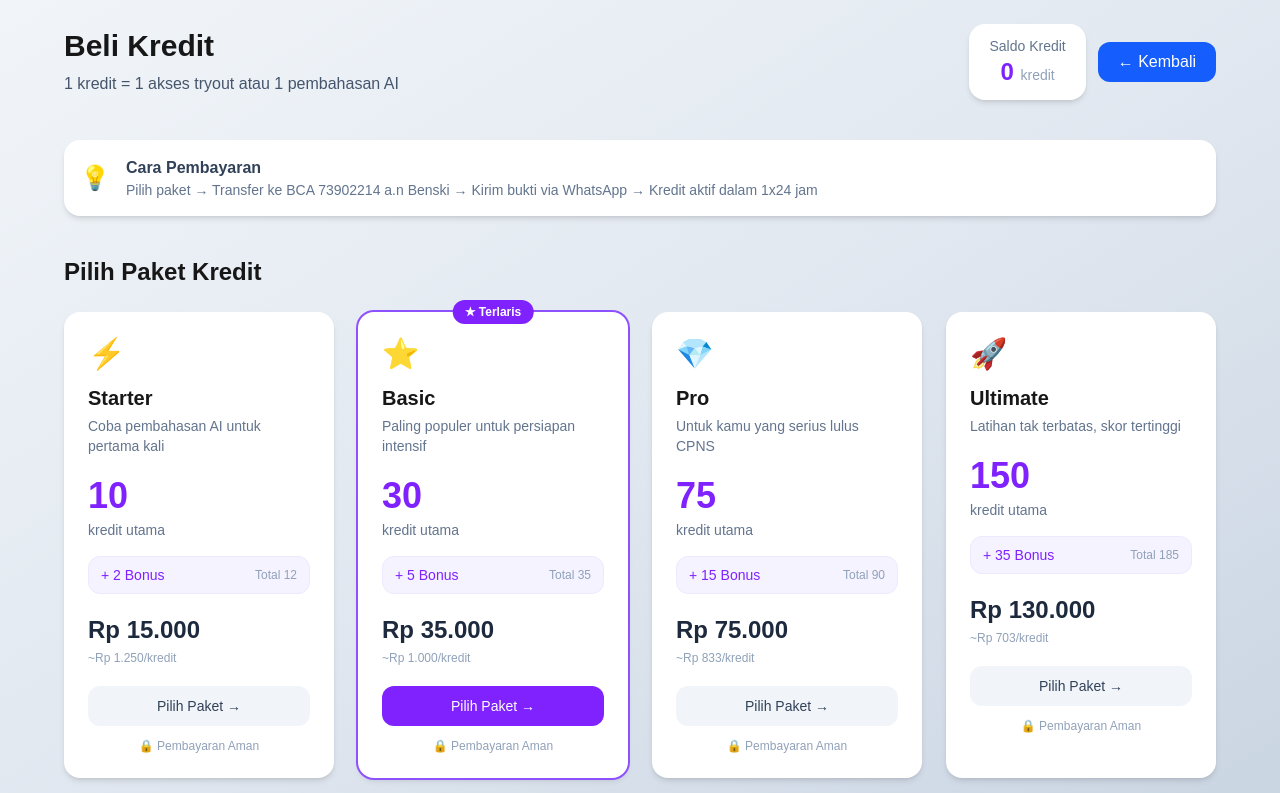
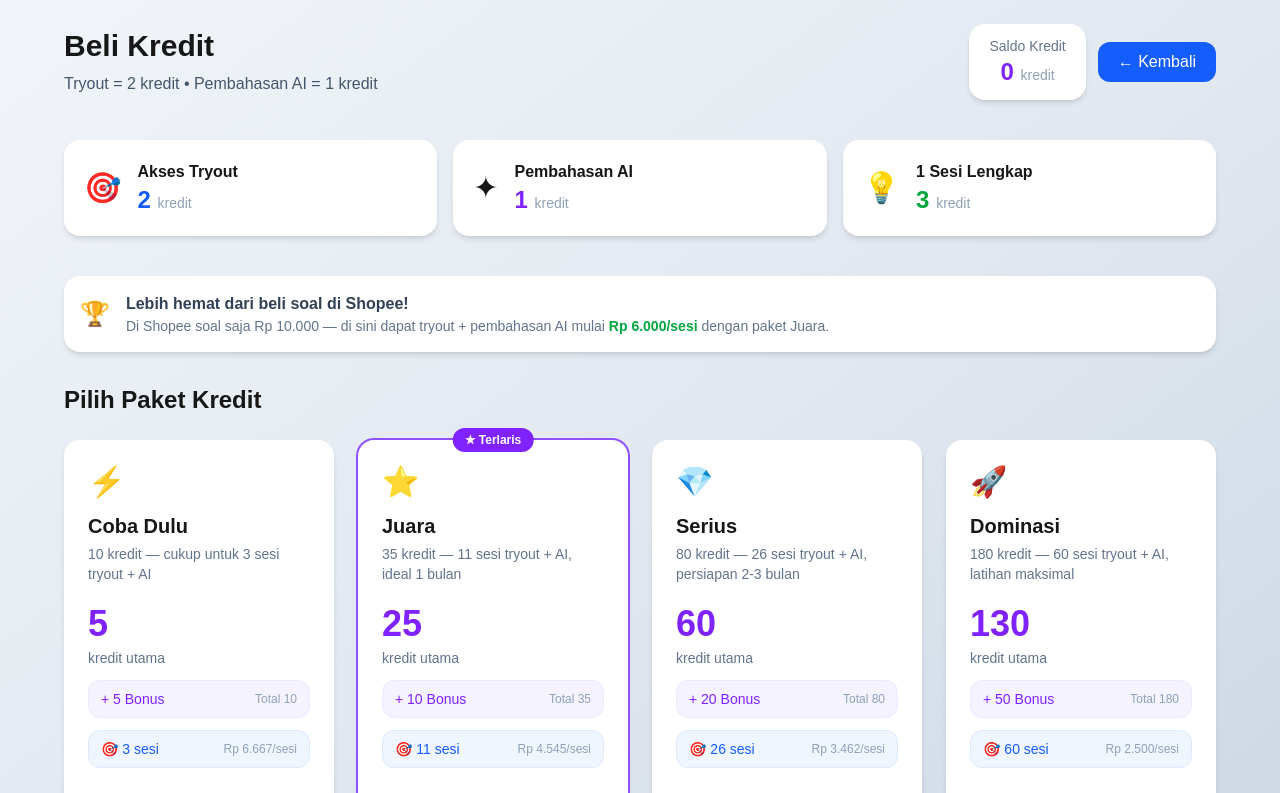
Before and after one commit to ebennaga/tryout-quiz, a Next.js app: page /dashboard/credits in a window 1280 px wide. Shown: the top 793 px of the page. Built offline with nearby package versions, Linux system fonts and the light colour scheme; no server answers.

Commit message:
feat : implement kredit point

```diff
--- a/app/dashboard/credits/page.tsx
+++ b/app/dashboard/credits/page.tsx
@@ -6,41 +6,41 @@ import { useRouter } from "next/navigation";
 
 const PACKAGES = [
   {
-    id: "starter",
-    name: "Starter",
+    id: "coba",
+    name: "Coba Dulu",
     emoji: "⚡",
-    credits: 10,
-    bonus: 2,
-    price: 15000,
-    desc: "Coba pembahasan AI untuk pertama kali",
+    credits: 5,
+    bonus: 5,
+    price: 20000,
+    desc: "10 kredit — cukup untuk 3 sesi tryout + AI",
   },
   {
-    id: "basic",
-    name: "Basic",
+    id: "juara",
+    name: "Juara",
     emoji: "⭐",
-    credits: 30,
-    bonus: 5,
-    price: 35000,
+    credits: 25,
+    bonus: 10,
+    price: 50000,
     best: true,
-    desc: "Paling populer untuk persiapan intensif",
+    desc: "35 kredit — 11 sesi tryout + AI, ideal 1 bulan",
   },
   {
-    id: "pro",
-    name: "Pro",
+    id: "serius",
+    name: "Serius",
     emoji: "💎",
-    credits: 75,
-    bonus: 15,
-    price: 75000,
-    desc: "Untuk kamu yang serius lulus CPNS",
+    credits: 60,
+    bonus: 20,
+    price: 90000,
+    desc: "80 kredit — 26 sesi tryout + AI, persiapan 2-3 bulan",
   },
   {
-    id: "ultimate",
-    name: "Ultimate",
+    id: "dominasi",
+    name: "Dominasi",
     emoji: "🚀",
-    credits: 150,
-    bonus: 35,
-    price: 130000,
-    desc: "Latihan tak terbatas, skor tertinggi",
+    credits: 130,
+    bonus: 50,
+    price: 150000,
+    desc: "180 kredit — 60 sesi tryout + AI, latihan maksimal",
   },
 ];
 
@@ -48,7 +48,7 @@ const BANK_INFO = {
   bank: "BCA",
   norek: "73902214",
   nama: "Benski",
-  whatsapp: "+6281314180047",
+  whatsapp: "089515386867",
 };
 
 type Step = "list" | "detail" | "confirm";
@@ -91,10 +91,12 @@ export default function CreditsPage() {
   const handleSendWA = () => {
     if (!selectedPkg || !user) return;
     const total = selectedPkg.credits + selectedPkg.bonus;
+    const sessions = Math.floor(total / 3);
     const message = encodeURIComponent(
       `Halo Admin, saya ingin membeli kredit CPNS Tryout.\n\n` +
         `📦 Paket: ${selectedPkg.name}\n` +
         `💎 Kredit: ${selectedPkg.credits} + ${selectedPkg.bonus} bonus = ${total} kredit\n` +
+        `🎯 Setara: ${sessions} sesi tryout + pembahasan AI\n` +
         `💰 Nominal: ${formatPrice(selectedPkg.price)}\n` +
         `📧 Email: ${user?.email}\n\n` +
         `Terlampir bukti transfer saya.`,
@@ -113,6 +115,7 @@ export default function CreditsPage() {
 
   if (step === "detail" && selectedPkg) {
     const total = selectedPkg.credits + selectedPkg.bonus;
+    const sessions = Math.floor(total / 3);
     return (
       <div className="min-h-screen bg-gradient-to-br from-slate-100 via-slate-200 to-slate-300 p-6">
         <div className="max-w-lg mx-auto">
@@ -126,7 +129,7 @@ export default function CreditsPage() {
           <div className="bg-white rounded-2xl shadow-md p-8">
             <h2 className="text-2xl font-bold mb-1">Detail Pembayaran</h2>
             <p className="text-slate-500 text-sm mb-8">
-              Paket {selectedPkg.name} — {total} kredit
+              Paket {selectedPkg.name} — {total} kredit ({sessions} sesi)
             </p>
 
             {/* Ringkasan paket */}
@@ -140,7 +143,14 @@ export default function CreditsPage() {
               <div className="flex justify-between items-center mb-2">
                 <span className="text-sm text-slate-600">Kredit</span>
                 <span className="font-semibold text-violet-600">
-                  {selectedPkg.credits} + {selectedPkg.bonus} bonus
+                  {selectedPkg.credits} + {selectedPkg.bonus} bonus = {total}{" "}
+                  kredit
+                </span>
+              </div>
+              <div className="flex justify-between items-center mb-2">
+                <span className="text-sm text-slate-600">Setara</span>
+                <span className="font-semibold text-blue-600">
+                  {sessions}x tryout + pembahasan AI
                 </span>
               </div>
               <div className="border-t border-violet-100 my-3" />
@@ -151,6 +161,21 @@ export default function CreditsPage() {
                 <span className="text-xl font-bold text-violet-600">
                   {formatPrice(selectedPkg.price)}
                 </span>
+              </div>
+            </div>
+
+            {/* Info biaya kredit */}
+            <div className="bg-blue-50 border border-blue-100 rounded-xl p-4 mb-6">
+              <p className="text-sm font-semibold text-blue-700 mb-2">
+                💡 Biaya penggunaan kredit
+              </p>
+              <div className="flex justify-between text-sm text-blue-700 mb-1">
+                <span>Akses 1 tryout</span>
+                <span className="font-semibold">2 kredit</span>
+              </div>
+              <div className="flex justify-between text-sm text-blue-700">
+                <span>Pembahasan AI</span>
+                <span className="font-semibold">1 kredit</span>
               </div>
             </div>
 
@@ -188,11 +213,11 @@ export default function CreditsPage() {
             </div>
 
             {/* Langkah */}
-            <div className="bg-blue-50 border border-blue-100 rounded-xl p-4 mb-6">
-              <p className="text-sm font-semibold text-blue-700 mb-3">
+            <div className="bg-slate-50 border border-slate-100 rounded-xl p-4 mb-6">
+              <p className="text-sm font-semibold text-slate-700 mb-3">
                 📋 Langkah Pembayaran:
               </p>
-              <ol className="text-sm text-blue-700 space-y-2 list-decimal list-inside">
+              <ol className="text-sm text-slate-600 space-y-2 list-decimal list-inside">
                 <li>
                   Transfer tepat{" "}
                   <span className="font-bold">
@@ -209,7 +234,6 @@ export default function CreditsPage() {
               </ol>
             </div>
 
-            {/* Tombol WA */}
             <button
               onClick={handleSendWA}
               className="w-full py-3 bg-green-500 hover:bg-green-600 text-white font-semibold rounded-xl transition flex items-center justify-center gap-2"
@@ -226,6 +250,8 @@ export default function CreditsPage() {
   }
 
   if (step === "confirm") {
+    const total = selectedPkg ? selectedPkg.credits + selectedPkg.bonus : 0;
+    const sessions = Math.floor(total / 3);
     return (
       <div className="min-h-screen bg-gradient-to-br from-slate-100 via-slate-200 to-slate-300 p-6 flex items-center justify-center">
         <div className="bg-white rounded-2xl shadow-md p-10 max-w-md w-full text-center">
@@ -245,8 +271,13 @@ export default function CreditsPage() {
             <div className="flex justify-between text-sm mb-2">
               <span className="text-slate-500">Total Kredit</span>
               <span className="font-medium text-violet-600">
-                {selectedPkg ? selectedPkg.credits + selectedPkg.bonus : 0}{" "}
-                kredit
+                {total} kredit
+              </span>
+            </div>
+            <div className="flex justify-between text-sm mb-2">
+              <span className="text-slate-500">Setara</span>
+              <span className="font-medium text-blue-600">
+                {sessions} sesi tryout + AI
               </span>
             </div>
             <div className="flex justify-between text-sm">
@@ -276,7 +307,7 @@ export default function CreditsPage() {
           <div>
             <h1 className="text-3xl font-bold">Beli Kredit</h1>
             <p className="text-slate-600 mt-2">
-              1 kredit = 1 akses tryout atau 1 pembahasan AI
+              Tryout = 2 kredit • Pembahasan AI = 1 kredit
             </p>
           </div>
           <div className="flex items-center gap-3">
@@ -298,26 +329,72 @@ export default function CreditsPage() {
           </div>
         </div>
 
+        {/* Info biaya */}
+        <div className="grid md:grid-cols-3 gap-4 mb-10">
+          <div className="bg-white p-5 rounded-2xl shadow-md flex items-center gap-4">
+            <span className="text-3xl">🎯</span>
+            <div>
+              <p className="font-semibold">Akses Tryout</p>
+              <p className="text-2xl font-bold text-blue-600">
+                2{" "}
+                <span className="text-sm font-normal text-slate-400">
+                  kredit
+                </span>
+              </p>
+            </div>
+          </div>
+          <div className="bg-white p-5 rounded-2xl shadow-md flex items-center gap-4">
+            <span className="text-3xl">✦</span>
+            <div>
+              <p className="font-semibold">Pembahasan AI</p>
+              <p className="text-2xl font-bold text-violet-600">
+                1{" "}
+                <span className="text-sm font-normal text-slate-400">
+                  kredit
+                </span>
+              </p>
+            </div>
+          </div>
+          <div className="bg-white p-5 rounded-2xl shadow-md flex items-center gap-4">
+            <span className="text-3xl">💡</span>
+            <div>
+              <p className="font-semibold">1 Sesi Lengkap</p>
+              <p className="text-2xl font-bold text-green-600">
+                3{" "}
+                <span className="text-sm font-normal text-slate-400">
+                  kredit
+                </span>
+              </p>
+            </div>
+          </div>
+        </div>
+
         {/* Info banner */}
-        <div className="bg-white p-4 rounded-2xl shadow-md mb-10 flex items-center gap-4">
-          <span className="text-2xl">💡</span>
+        <div className="bg-white p-4 rounded-2xl shadow-md mb-8 flex items-center gap-4">
+          <span className="text-2xl">🏆</span>
           <div>
-            <p className="font-semibold text-slate-700">Cara Pembayaran</p>
+            <p className="font-semibold text-slate-700">
+              Lebih hemat dari beli soal di Shopee!
+            </p>
             <p className="text-sm text-slate-500">
-              Pilih paket → Transfer ke BCA {BANK_INFO.norek} a.n{" "}
-              {BANK_INFO.nama} → Kirim bukti via WhatsApp → Kredit aktif dalam
-              1x24 jam
+              Di Shopee soal saja Rp 10.000 — di sini dapat tryout + pembahasan
+              AI mulai{" "}
+              <span className="font-semibold text-green-600">
+                Rp 6.000/sesi
+              </span>{" "}
+              dengan paket Juara.
             </p>
           </div>
         </div>
 
         {/* Paket */}
         <h2 className="text-2xl font-semibold mb-6">Pilih Paket Kredit</h2>
-
         <div className="grid md:grid-cols-2 lg:grid-cols-4 gap-6">
           {PACKAGES.map((pkg) => {
             const total = pkg.credits + pkg.bonus;
             const perCredit = Math.round(pkg.price / total);
+            const sessions = Math.floor(total / 3);
+            const sessionPrice = Math.round(pkg.price / sessions);
 
             return (
               <div
@@ -338,32 +415,51 @@ export default function CreditsPage() {
                 <p className="text-4xl font-bold text-violet-600 mb-1">
                   {pkg.credits}
                 </p>
-                <p className="text-sm text-slate-500 mb-4">kredit utama</p>
+                <p className="text-sm text-slate-500 mb-3">kredit utama</p>
 
-                <div className="bg-violet-50 border border-violet-100 rounded-xl px-3 py-2 mb-5 flex justify-between items-center">
+                <div className="bg-violet-50 border border-violet-100 rounded-xl px-3 py-2 mb-3 flex justify-between items-center">
                   <span className="text-sm text-violet-600 font-medium">
                     + {pkg.bonus} Bonus
                   </span>
                   <span className="text-xs text-slate-400">Total {total}</span>
                 </div>
 
+                <div className="bg-blue-50 border border-blue-100 rounded-xl px-3 py-2 mb-5 flex justify-between items-center">
+                  <span className="text-sm text-blue-600 font-medium">
+                    🎯 {sessions} sesi
+                  </span>
+                  <span className="text-xs text-slate-400">
+                    {new Intl.NumberFormat("id-ID", {
+                      style: "currency",
+                      currency: "IDR",
+                      minimumFractionDigits: 0,
+                    }).format(sessionPrice)}
+                    /sesi
+                  </span>
+                </div>
+
                 <p className="text-2xl font-bold text-slate-800 mb-1">
-                  {formatPrice(pkg.price)}
+                  {new Intl.NumberFormat("id-ID", {
+                    style: "currency",
+                    currency: "IDR",
+                    minimumFractionDigits: 0,
+                  }).format(pkg.price)}
                 </p>
                 <p className="text-xs text-slate-400 mb-5">
-                  ~{formatPrice(perCredit)}/kredit
+                  ~
+                  {new Intl.NumberFormat("id-ID", {
+                    style: "currency",
+                    currency: "IDR",
+                    minimumFractionDigits: 0,
+                  }).format(perCredit)}
+                  /kredit
                 </p>
 
                 <button
-                  className={`w-full py-2.5 rounded-xl font-medium text-sm transition ${
-                    pkg.best
-                      ? "bg-violet-600 hover:bg-violet-700 text-white"
-                      : "bg-slate-100 hover:bg-slate-200 text-slate-700"
-                  }`}
+                  className={`w-full py-2.5 rounded-xl font-medium text-sm transition ${pkg.best ? "bg-violet-600 hover:bg-violet-700 text-white" : "bg-slate-100 hover:bg-slate-200 text-slate-700"}`}
                 >
                   Pilih Paket →
                 </button>
-
                 <p className="text-center text-xs text-slate-400 mt-3">
                   🔒 Pembayaran Aman
                 </p>
--- a/app/dashboard/page.tsx
+++ b/app/dashboard/page.tsx
@@ -14,6 +14,8 @@ export default function DashboardPage() {
   const [deducting, setDeducting] = useState(false);
   const router = useRouter();
 
+  const TRYOUT_COST = 2;
+
   useEffect(() => {
     const fetchData = async () => {
       const { data: userData } = await supabase.auth.getUser();
@@ -21,7 +23,6 @@ export default function DashboardPage() {
       setUserId(userData.user?.id || null);
 
       if (userData.user) {
-        // Fetch kredit
         const { data: creditData } = await supabase
           .from("user_credits")
           .select("balance")
@@ -30,7 +31,6 @@ export default function DashboardPage() {
         setCredits(creditData?.balance || 0);
       }
 
-      // Fetch tryout aktif
       const { data, error } = await supabase
         .from("tryouts")
         .select(`id, title, description, duration_minutes, questions ( id )`)
@@ -61,7 +61,7 @@ export default function DashboardPage() {
   const handleConfirm = async () => {
     if (!userId || !selectedTryout) return;
 
-    if (credits < 1) {
+    if (credits < TRYOUT_COST) {
       setShowModal(false);
       router.push("/dashboard/credits");
       return;
@@ -69,10 +69,12 @@ export default function DashboardPage() {
 
     setDeducting(true);
 
-    // Potong 1 kredit
     const { error: updateError } = await supabase
       .from("user_credits")
-      .update({ balance: credits - 1, updated_at: new Date().toISOString() })
+      .update({
+        balance: credits - TRYOUT_COST,
+        updated_at: new Date().toISOString(),
+      })
       .eq("user_id", userId);
 
     if (updateError) {
@@ -81,15 +83,14 @@ export default function DashboardPage() {
       return;
     }
 
-    // Catat transaksi
     await supabase.from("credit_transactions").insert({
       user_id: userId,
-      amount: -1,
+      amount: -TRYOUT_COST,
       type: "debit",
       description: `Akses Tryout: ${selectedTryout.title}`,
     });
 
-    setCredits((prev) => prev - 1);
+    setCredits((prev) => prev - TRYOUT_COST);
     setDeducting(false);
     setShowModal(false);
     router.push(`/tryout/${selectedTryout.id}`);
@@ -109,7 +110,6 @@ export default function DashboardPage() {
           </div>
 
           <div className="flex items-center gap-3">
-            {/* Saldo kredit */}
             <div
               className="bg-white px-4 py-2 rounded-xl shadow-md cursor-pointer hover:shadow-lg transition text-center"
               onClick={() => router.push("/dashboard/credits")}
@@ -134,7 +134,7 @@ export default function DashboardPage() {
           </div>
         </div>
 
-        {/* Ringkasan Aktivitas */}
+        {/* Ringkasan */}
         <div className="grid md:grid-cols-3 gap-6 mb-12">
           <div className="bg-white p-6 rounded-2xl shadow-md">
             <h3 className="text-sm text-slate-500 mb-2">
@@ -142,12 +142,10 @@ export default function DashboardPage() {
             </h3>
             <p className="text-3xl font-bold">{simulasiList.length}</p>
           </div>
-
           <div className="bg-white p-6 rounded-2xl shadow-md">
             <h3 className="text-sm text-slate-500 mb-2">Skor Tertinggi</h3>
             <p className="text-3xl font-bold text-blue-600">410</p>
           </div>
-
           <div className="bg-white p-6 rounded-2xl shadow-md">
             <h3 className="text-sm text-slate-500 mb-2">Peringkat Nasional</h3>
             <p className="text-3xl font-bold text-green-600">#245</p>
@@ -157,7 +155,6 @@ export default function DashboardPage() {
         {/* Pilihan Simulasi */}
         <div>
           <h2 className="text-2xl font-semibold mb-6">Pilih Simulasi Tryout</h2>
-
           <div className="grid md:grid-cols-2 gap-6">
             {simulasiList.map((item) => (
               <div
@@ -166,12 +163,16 @@ export default function DashboardPage() {
               >
                 <h3 className="text-xl font-semibold mb-2">{item.title}</h3>
                 <p className="text-slate-600 mb-4">{item.description}</p>
-
                 <div className="flex justify-between items-center">
-                  <span className="text-sm px-3 py-1 bg-blue-100 text-blue-600 rounded-full">
-                    {item.duration_minutes} menit • {item.questions.length} soal
-                  </span>
-
+                  <div className="flex items-center gap-2">
+                    <span className="text-sm px-3 py-1 bg-blue-100 text-blue-600 rounded-full">
+                      {item.duration_minutes} menit • {item.questions.length}{" "}
+                      soal
+                    </span>
+                    <span className="text-sm px-3 py-1 bg-violet-100 text-violet-600 rounded-full">
+                      {TRYOUT_COST} kredit
+                    </span>
+                  </div>
                   <button
                     onClick={() => handleMulaiClick(item)}
                     className="px-6 py-2 bg-blue-600 hover:bg-blue-700 text-white rounded-xl transition"
@@ -218,25 +219,34 @@ export default function DashboardPage() {
 
             {/* Info kredit */}
             <div
-              className={`rounded-xl p-4 mb-6 border ${credits >= 1 ? "bg-violet-50 border-violet-100" : "bg-red-50 border-red-100"}`}
+              className={`rounded-xl p-4 mb-6 border ${credits >= TRYOUT_COST ? "bg-violet-50 border-violet-100" : "bg-red-50 border-red-100"}`}
             >
               <div className="flex justify-between items-center mb-2">
                 <span className="text-sm font-medium text-slate-600">
                   Biaya Kredit
                 </span>
-                <span className="font-bold text-violet-600">1 kredit</span>
+                <span className="font-bold text-violet-600">
+                  {TRYOUT_COST} kredit
+                </span>
               </div>
-              <div className="flex justify-between items-center">
+              <div className="flex justify-between items-center mb-2">
                 <span className="text-sm text-slate-500">Saldo kamu</span>
                 <span
-                  className={`font-bold ${credits >= 1 ? "text-green-600" : "text-red-500"}`}
+                  className={`font-bold ${credits >= TRYOUT_COST ? "text-green-600" : "text-red-500"}`}
                 >
                   {credits} kredit
                 </span>
               </div>
-              {credits < 1 && (
+              <div className="flex justify-between items-center">
+                <span className="text-sm text-slate-500">Sisa setelah</span>
+                <span className="text-sm font-medium text-slate-600">
+                  {Math.max(credits - TRYOUT_COST, 0)} kredit
+                </span>
+              </div>
+              {credits < TRYOUT_COST && (
                 <p className="text-xs text-red-500 mt-2">
-                  ⚠️ Kredit tidak cukup. Beli kredit terlebih dahulu.
+                  ⚠️ Kredit tidak cukup. Minimal {TRYOUT_COST} kredit untuk
+                  mulai tryout.
                 </p>
               )}
             </div>
@@ -249,13 +259,15 @@ export default function DashboardPage() {
                 Batal
               </button>
 
-              {credits >= 1 ? (
+              {credits >= TRYOUT_COST ? (
                 <button
                   onClick={handleConfirm}
                   disabled={deducting}
                   className="flex-[2] py-2.5 rounded-xl bg-blue-600 hover:bg-blue-700 text-white font-medium text-sm transition disabled:opacity-50"
                 >
-                  {deducting ? "Memproses..." : "✓ Mulai — 1 Kredit"}
+                  {deducting
+                    ? "Memproses..."
+                    : `✓ Mulai — ${TRYOUT_COST} Kredit`}
                 </button>
               ) : (
                 <button
```
Also changed, not shown: app/dashboard/results/page.tsx (+56 -25 lines).
